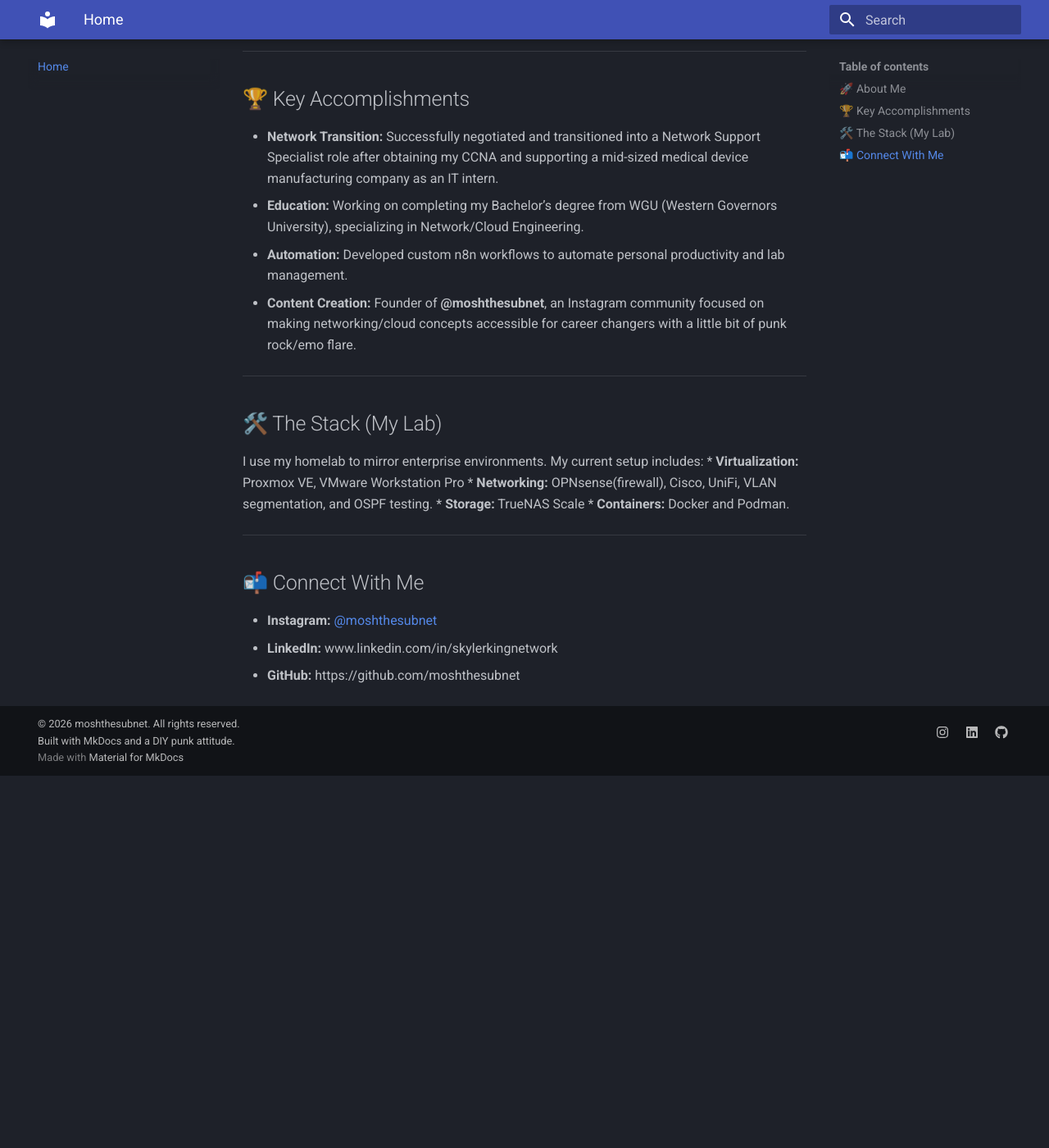
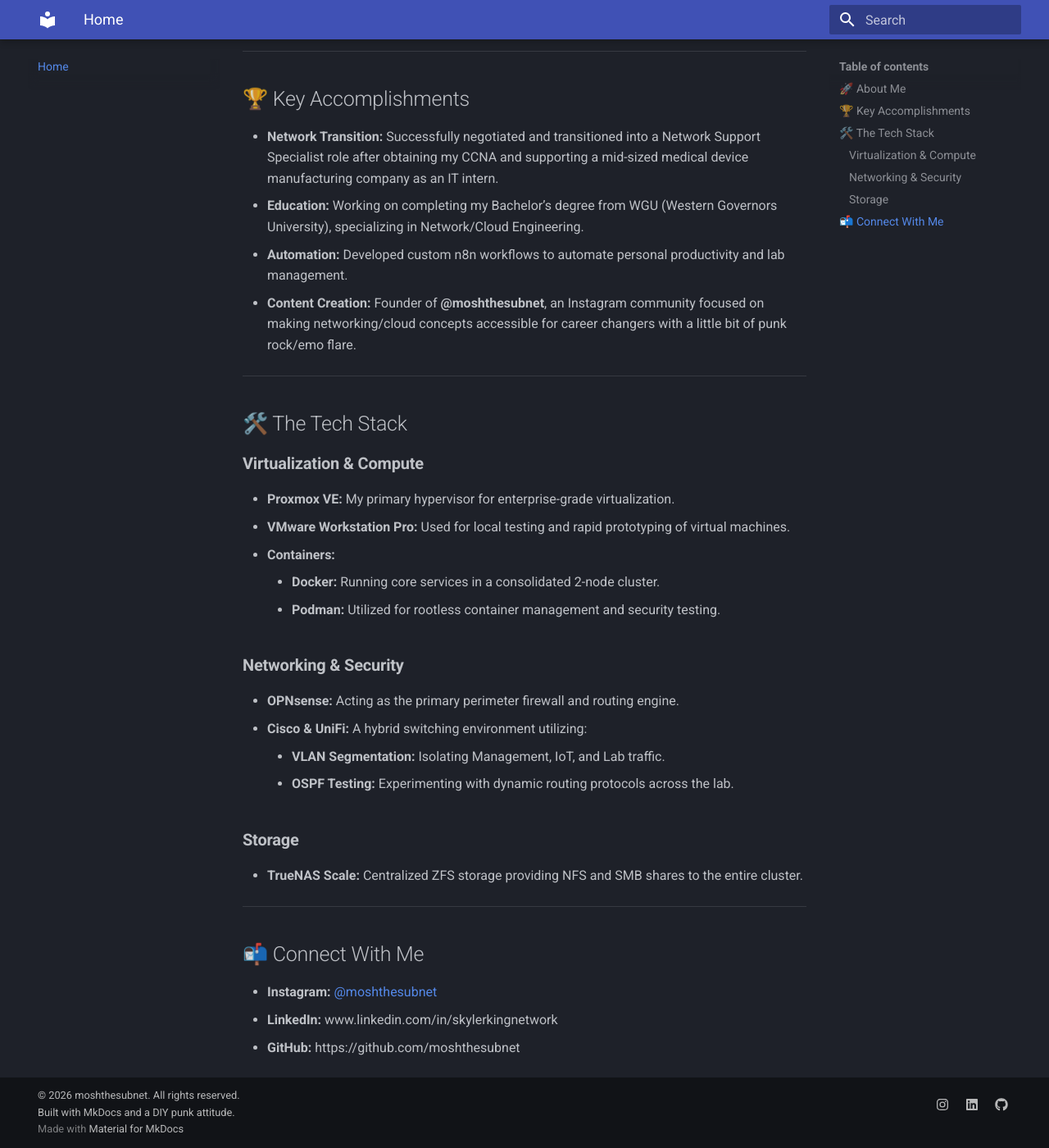
Before and after one commit to moshthesubnet/my-lab-docs, an MkDocs documentation site: the page built from docs/index.md, in a window 1280 px wide and 1400 px high, scrolled down 580 px. Shown: the whole window at 82% size. Built offline with MkDocs 1.6.1 and Material for MkDocs 9.7.7, drawn with Linux system fonts in a browser that asks for light colours; before the commit the page ends 1526 px from its top, so only the background shows below that.

Commit message:
Update index.md

```diff
--- a/docs/index.md
+++ b/docs/index.md
@@ -19,12 +19,23 @@ When I'm not in the terminal, you can find me at a punk rock show or tinkering w
 
 ---
 
-## 🛠️ The Stack (My Lab)
-I use my homelab to mirror enterprise environments. My current setup includes:
-* **Virtualization:** Proxmox VE, VMware Workstation Pro
-* **Networking:** OPNsense(firewall), Cisco, UniFi, VLAN segmentation, and OSPF testing.
-* **Storage:** TrueNAS Scale
-* **Containers:** Docker and Podman.
+## 🛠️ The Tech Stack
+
+### **Virtualization & Compute**
+* **Proxmox VE:** My primary hypervisor for enterprise-grade virtualization.
+* **VMware Workstation Pro:** Used for local testing and rapid prototyping of virtual machines.
+* **Containers:**
+    * **Docker:** Running core services in a consolidated 2-node cluster.
+    * **Podman:** Utilized for rootless container management and security testing.
+
+### **Networking & Security**
+* **OPNsense:** Acting as the primary perimeter firewall and routing engine.
+* **Cisco & UniFi:** A hybrid switching environment utilizing:
+    * **VLAN Segmentation:** Isolating Management, IoT, and Lab traffic.
+    * **OSPF Testing:** Experimenting with dynamic routing protocols across the lab.
+
+### **Storage**
+* **TrueNAS Scale:** Centralized ZFS storage providing NFS and SMB shares to the entire cluster.
 
 ---
 
```
